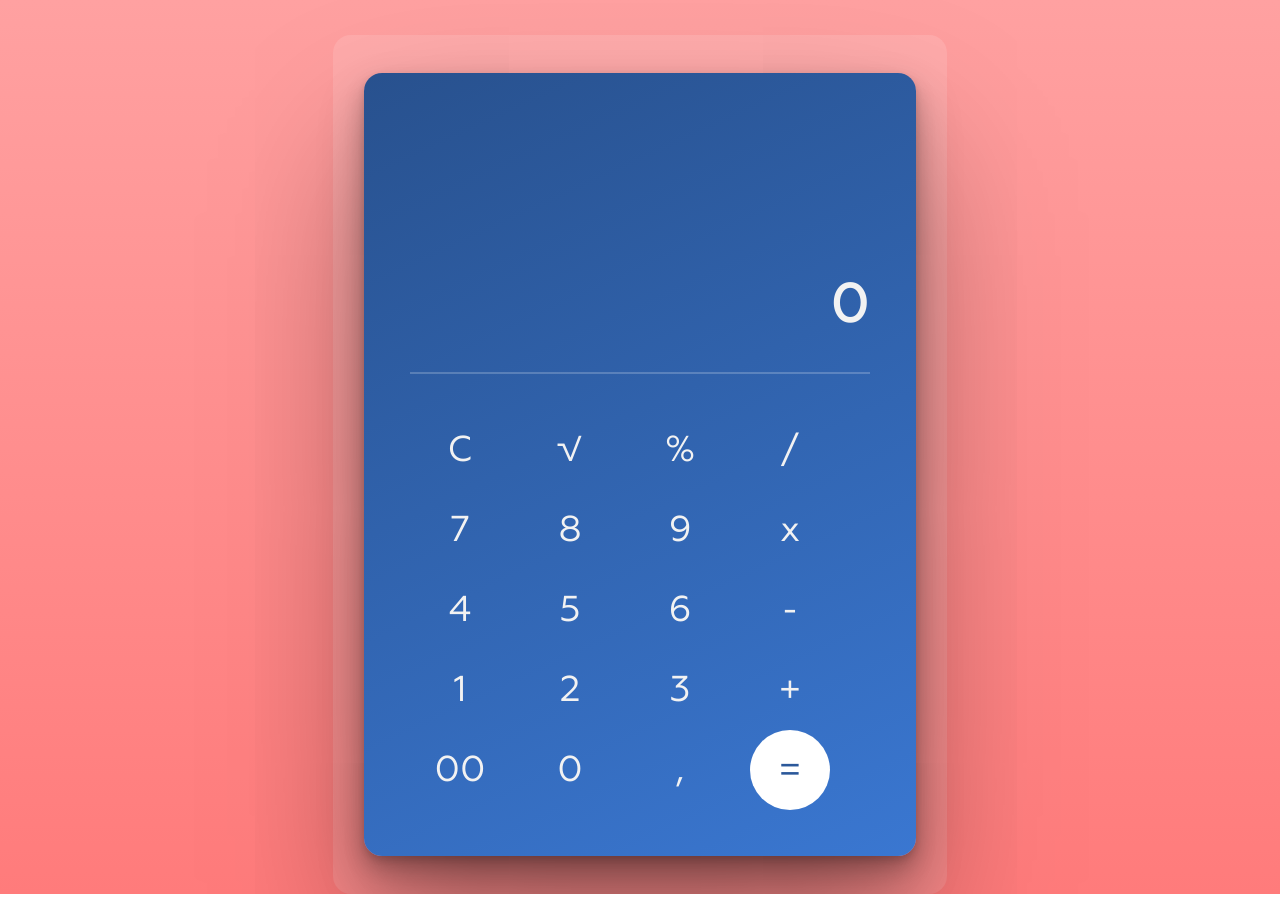
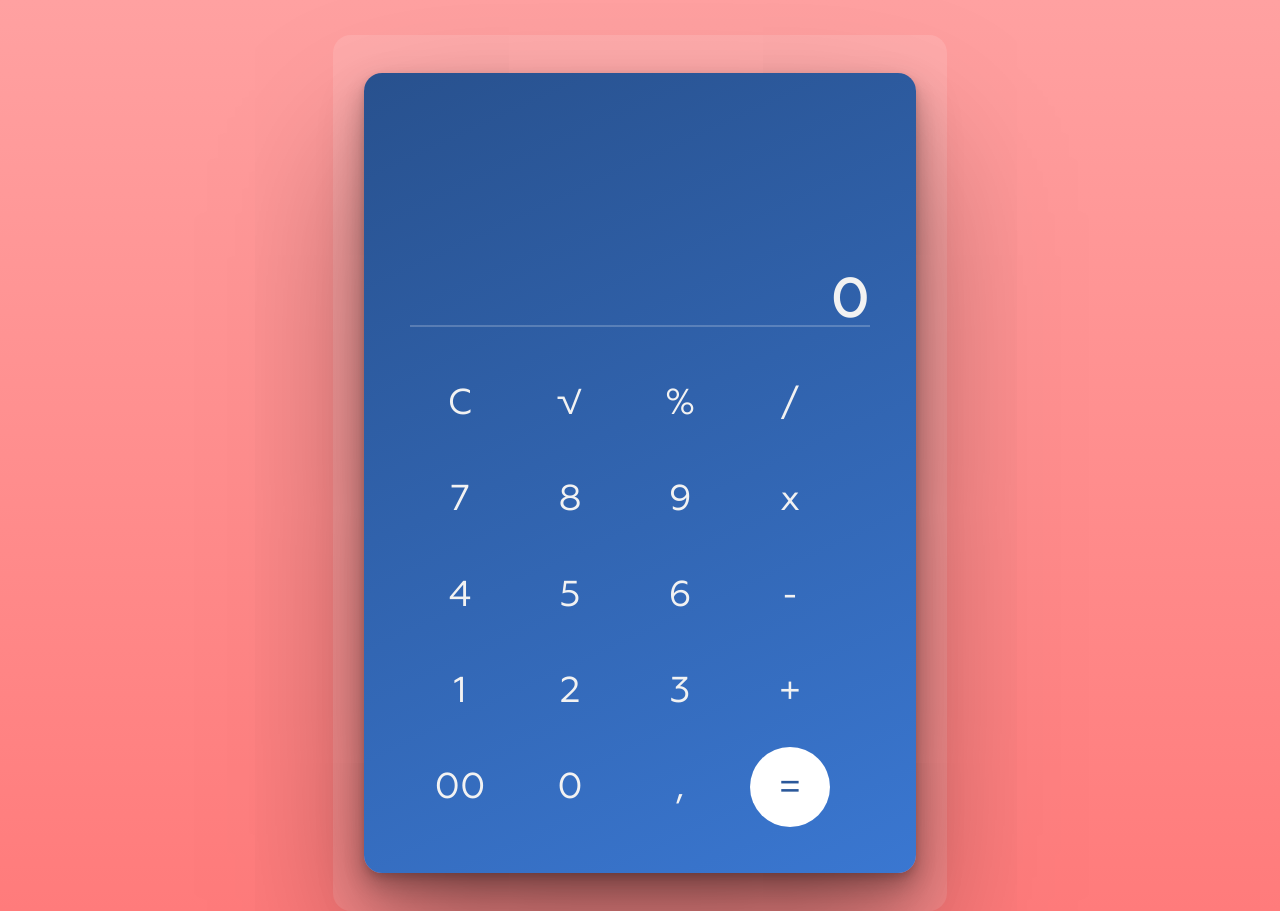
Before and after one commit to mltsk/calculator, a website built with webpack: page index.html in a window 1280 px wide. Built offline with nearby package versions, Linux system fonts and the light colour scheme.

Commit message:
v. 0.1.0

```diff
--- a/src/style.scss
+++ b/src/style.scss
@@ -71,7 +71,7 @@ body {
   display: flex;
   flex-direction: column;
   align-items: flex-end;
-  height: 255px;
+  height: 208px;
   border-bottom: 2px solid #ffffff35;
 }
 
@@ -97,6 +97,7 @@ body {
 .calculator__controls {
   display: grid;
   grid-template-columns: 1fr 1fr 1fr 1fr;
+  row-gap: 16px;
   padding: 0 10px;
   margin-top: 36px;
 }
```
